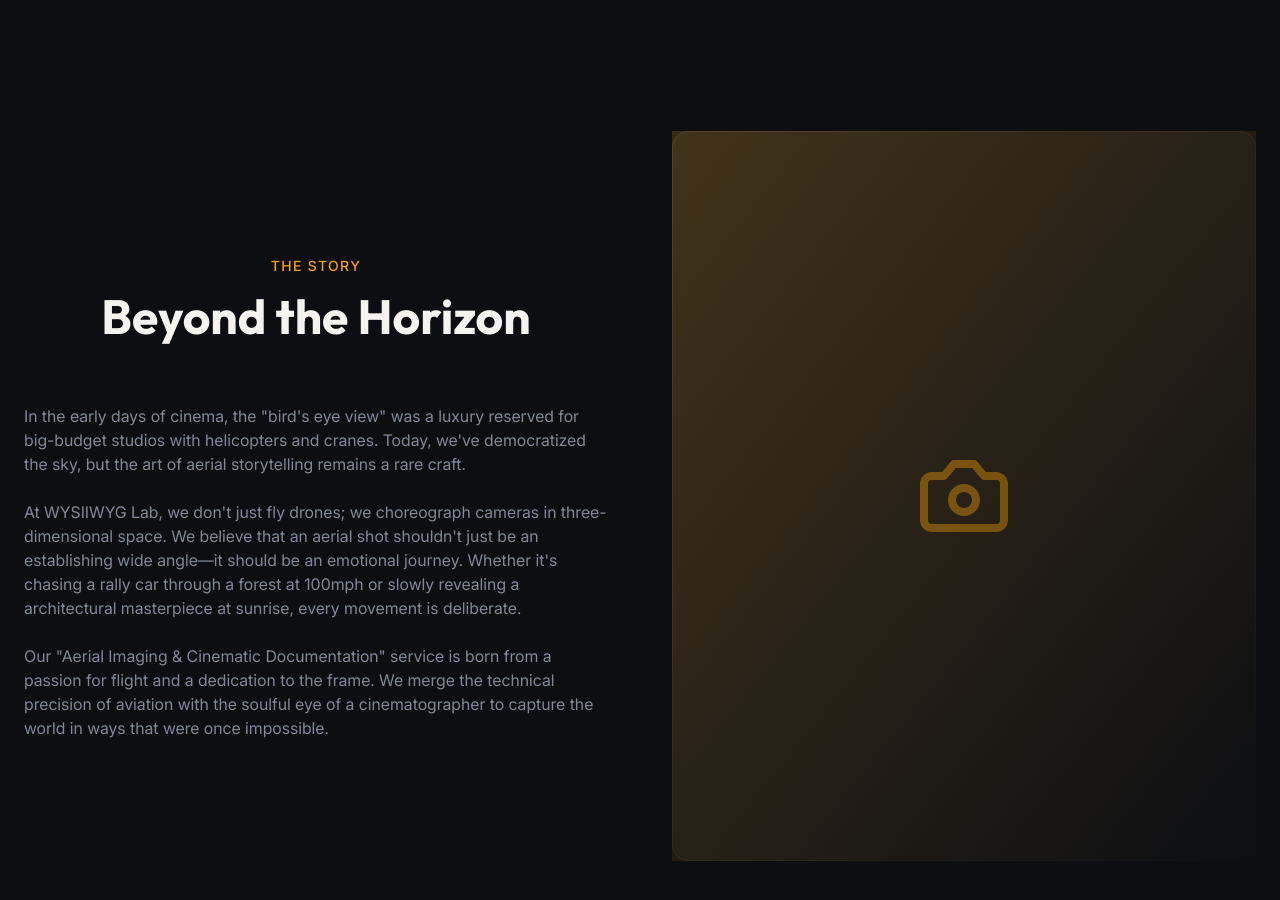
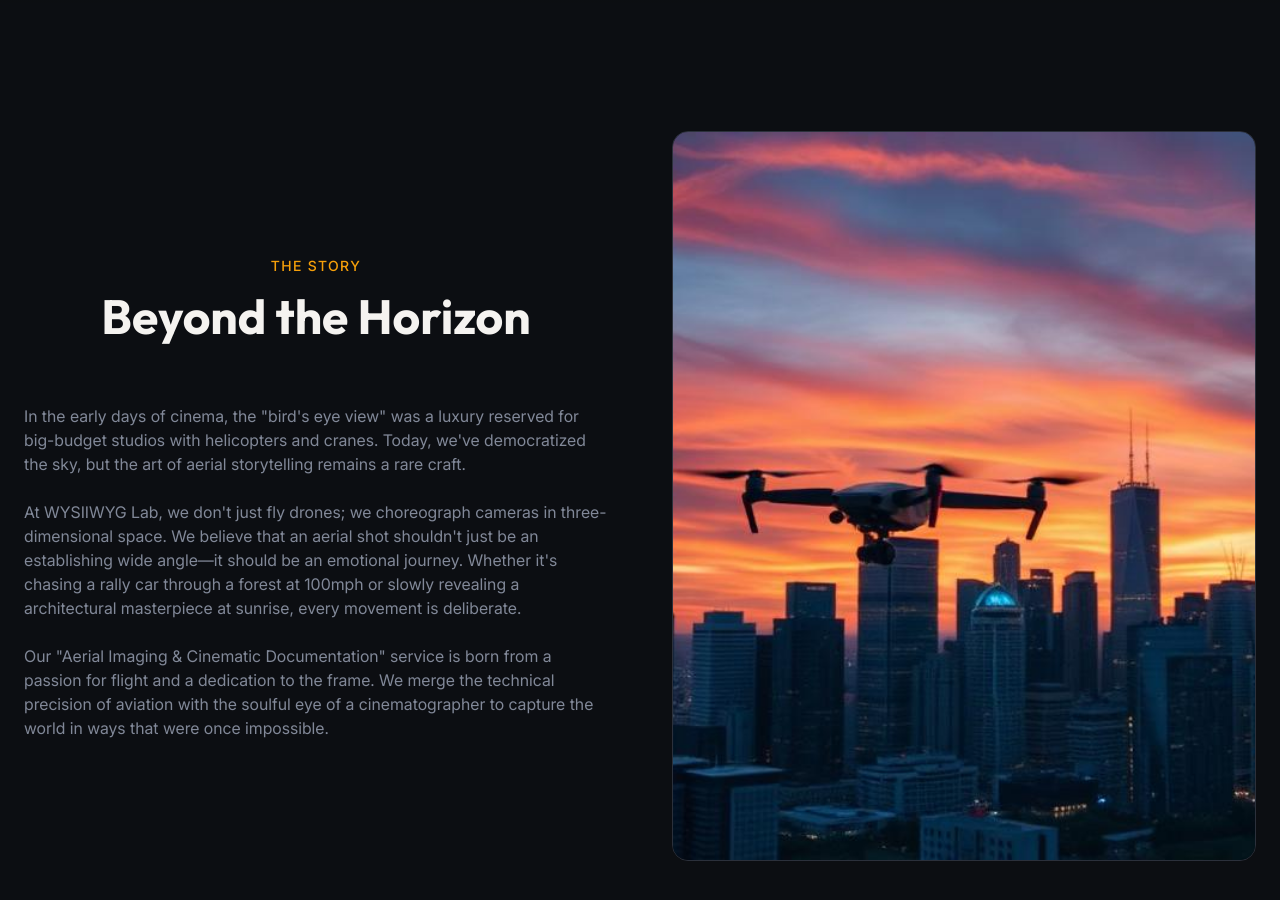
Before and after one commit to Agantra-Inovatif/wysiiwyg-lab-website, a React (Vite) app: page /services/aerial in a window 1280 px wide. Shown: the part 520-1420 px from the top of the page. Built offline with nearby package versions, Linux system fonts and the light colour scheme.

Commit message:
FEATURES: add some images

```diff
--- a/src/pages/ServiceAerial.tsx
+++ b/src/pages/ServiceAerial.tsx
@@ -114,10 +114,7 @@ const ServiceAerial = () => {
               className="relative"
             >
               <div className="aspect-[4/5] rounded-2xl overflow-hidden bg-card border border-border">
-                 {/* Placeholder for a vertical image or video */}
-                 <div className="absolute inset-0 bg-gradient-to-br from-primary/20 to-background flex items-center justify-center">
-                    <Camera className="w-24 h-24 text-primary/40" />
-                 </div>
+                 <img src={heroBg} alt="Aerial Imaging" className="w-full h-full object-cover" />
               </div>
             </motion.div>
           </div>
--- a/src/pages/ServiceAgency.tsx
+++ b/src/pages/ServiceAgency.tsx
@@ -105,10 +105,7 @@ const ServiceAgency = () => {
               className="relative"
             >
               <div className="aspect-[4/5] rounded-2xl overflow-hidden bg-card border border-border">
-                 {/* Placeholder for a vertical image or video */}
-                 <div className="absolute inset-0 bg-gradient-to-br from-primary/20 to-background flex items-center justify-center">
-                    <Users className="w-24 h-24 text-primary/40" />
-                 </div>
+                 <img src="https://images.pexels.com/photos/3184418/pexels-photo-3184418.jpeg?auto=compress&cs=tinysrgb&w=1260&h=750&dpr=2" alt="Digital Agency Team" className="w-full h-full object-cover" />
               </div>
             </motion.div>
           </div>
--- a/src/pages/ServiceMedia.tsx
+++ b/src/pages/ServiceMedia.tsx
@@ -114,10 +114,7 @@ const ServiceMedia = () => {
               className="relative"
             >
               <div className="aspect-[4/5] rounded-2xl overflow-hidden bg-card border border-border">
-                 {/* Placeholder for a vertical image or video */}
-                 <div className="absolute inset-0 bg-gradient-to-br from-primary/20 to-background flex items-center justify-center">
-                    <Film className="w-24 h-24 text-primary/40" />
-                 </div>
+                 <img src={heroBg} alt="Digital Media" className="w-full h-full object-cover" />
               </div>
             </motion.div>
           </div>
--- a/src/pages/ServiceTech.tsx
+++ b/src/pages/ServiceTech.tsx
@@ -107,10 +107,7 @@ const ServiceTech = () => {
               className="relative"
             >
               <div className="aspect-[4/5] rounded-2xl overflow-hidden bg-card border border-border">
-                 {/* Placeholder for a vertical image or video */}
-                 <div className="absolute inset-0 bg-gradient-to-br from-primary/20 to-background flex items-center justify-center">
-                    <Cpu className="w-24 h-24 text-primary/40" />
-                 </div>
+                 <img src="https://images.pexels.com/photos/4386321/pexels-photo-4386321.jpeg?auto=compress&cs=tinysrgb&w=1260&h=750&dpr=2" alt="Technology & Logistics" className="w-full h-full object-cover" />
               </div>
             </motion.div>
           </div>
```
